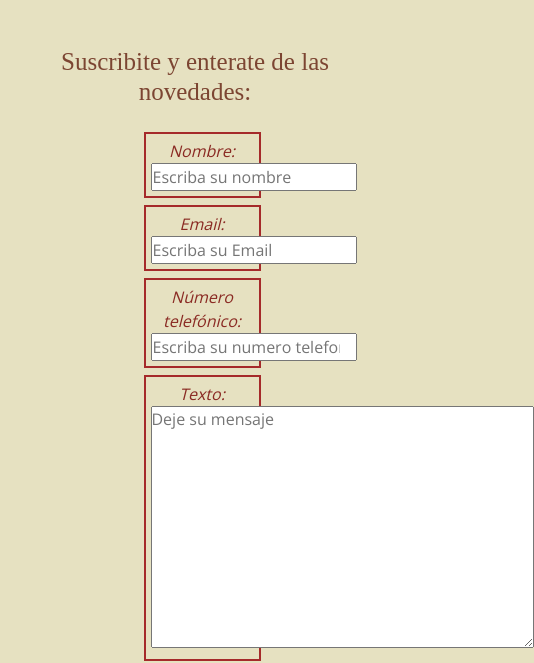
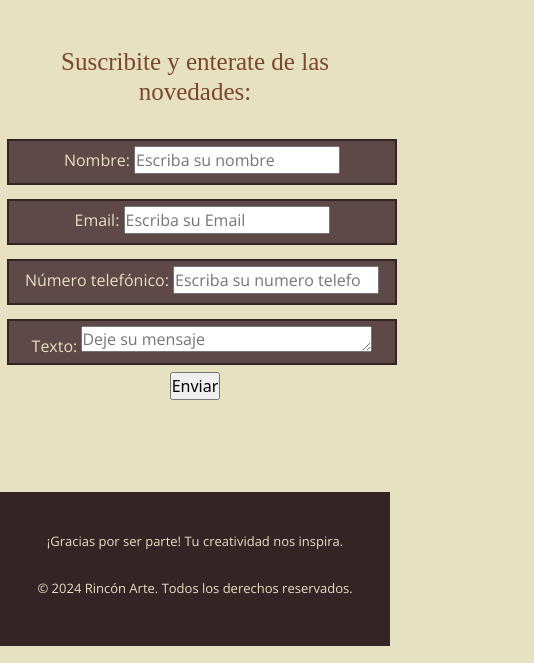
Before and after one commit to tatimendez/PreEntrega2-MendezCamacho, a plain HTML site: page pages/contacto.html in a window 390 px wide. Shown: the part 219-882 px from the top of the page, 534 px wide, since content can reach past the window. Drawn offline with nearby package versions, Linux system fonts and the light colour scheme; a web font is replaced by a local one.

Commit message:
pagina contacto responsive

```diff
--- a/css/estilos.css
+++ b/css/estilos.css
@@ -213,18 +213,45 @@ img{
     padding-bottom: 5px;
 }
 
-form div{
+.formulario{
+    display:grid;
+    grid-template-columns: 1fr 1fr;
+    grid-template-rows: repeat(4, 1fr);
+    grid-template-areas:
+    "nombre1 email1"
+    "numero1 numero1"
+    "texto1 texto1"
+    "enviar1 enviar1";
+}
+
+.form{
     font-family: 'Open Sans', sans-serif;
-    font-style: italic;
-    border: 2px solid brown;
-    color:#8A2A23;
+    color:#E6E1C1;
+    border: 2px solid #342425;
+    background-color: #4d3638e1;
     text-align: center;
     padding: 5px;
     margin: 7px;
-    width: 30%;
-    position: relative;
-    left: 35%;
 }
+
+.nombre1{
+    grid-area: nombre1;
+}
+.email1{
+    grid-area: email1;
+}
+.numero1{
+    grid-area: numero1;
+}
+.texto1{
+    grid-area: texto1;
+}
+.enviar1{
+    grid-area: enviar1;
+    text-align: center;
+}
+
+/* MEDIA QUERIES GALERIA */
 
 @media only screen and (max-width: 768px){
     .galeria{
@@ -265,3 +292,22 @@ form div{
         width: auto;
     }
 }
+
+/* MEDIA QUERIES CONTACTO*/
+
+@media only screen and (max-width: 768px){
+    .formulario{
+        grid-template-columns: 1fr;
+        grid-template-rows: repeat(5, 1fr);
+        grid-template-areas:
+        "nombre1"
+        "email1"
+        "numero1"
+        "texto1"
+        "enviar1";
+    }
+
+    .form{
+        width: 100%;
+    }
+}
--- a/pages/contacto.html
+++ b/pages/contacto.html
@@ -65,24 +65,24 @@
         </section>
 
         <section>
-            <form>
-                <div>
+            <form class="formulario">
+                <div class="nombre1 form">
                     <label for="texto">Nombre:</label>
                     <input type="text" name="texto" placeholder="Escriba su nombre">
                 </div>
-                <div>
+                <div class="email1 form">
                     <label for="email">Email:</label>
                     <input type="email" name="email" placeholder="Escriba su Email" required>
                 </div>
-                <div>
+                <div class="numero1 form">
                     <label for="numero">Número telefónico:</label>
                     <input type="number" name="numero" placeholder="Escriba su numero telefonico">
                 </div>
-                <div>
+                <div class="texto1 form">
                     <label for="texto">Texto:</label>
-                    <textarea name="texto" cols="40" rows="10" placeholder="Deje su mensaje"></textarea>
+                    <textarea name="texto" cols="30" rows="1" placeholder="Deje su mensaje"></textarea>
                 </div>
-                <div>
+                <div class="enviar1">
                     <input type="submit" value="Enviar">
                 </div>
             </form>
```
Also changed, not shown: pages/galeria.html (+0 -1 lines).
